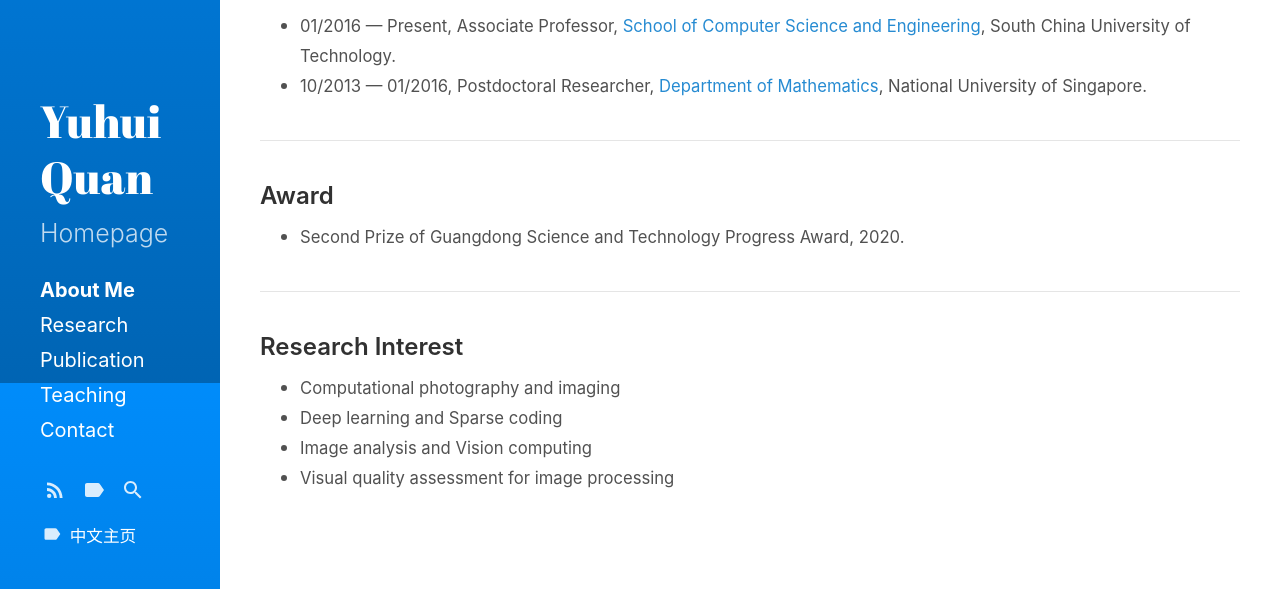
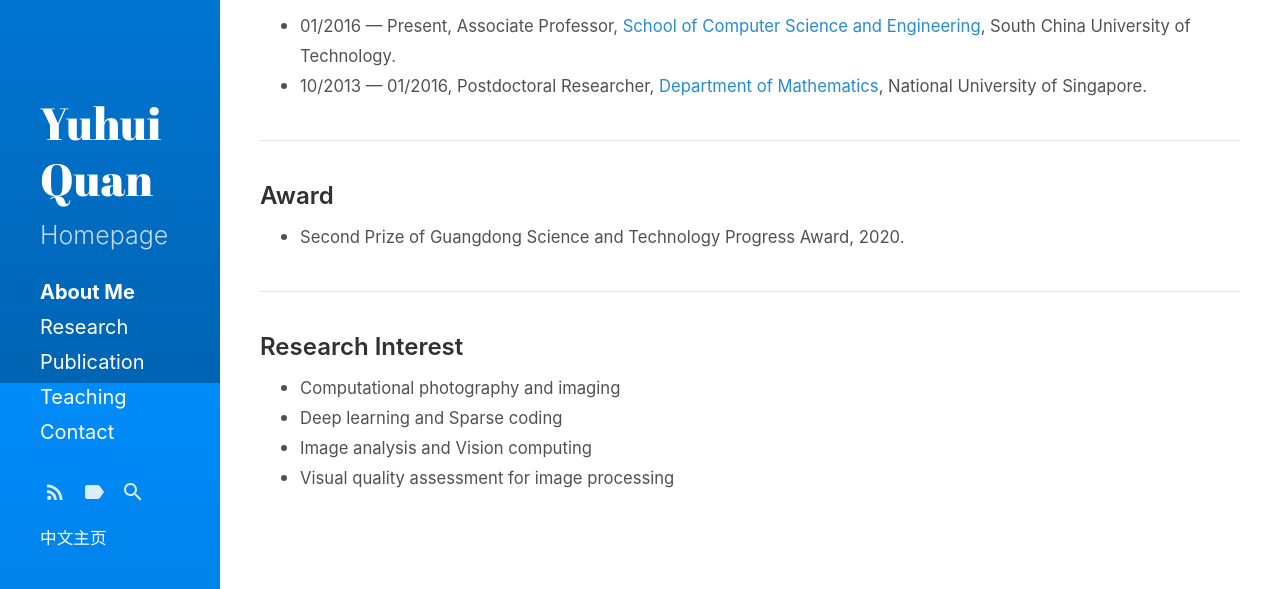
Before and after one commit to csyhquan/csyhquan.github.io, a Jekyll site: the page built from index.html, in a window 1280 px wide and 1109 px high. Shown: the part 517-1106 px from the top of the window. Built offline with Jekyll 4.4.1, drawn with Linux system fonts in a browser that asks for light colours; the list of posts is cut into pages by our own code.

```diff
--- a/_includes/copyright.html
+++ b/_includes/copyright.html
@@ -1,10 +1,10 @@
 
 <div>
-<a id="tags-link"
+<!--<a id="tags-link"
        class="icon{% if page.url == '/tags' %} active{% endif %}"
        title="CN" aria-label="Tags"
        >
       {% include svg/tags.svg %}
-</a>
+</a>-->
 <small><a href="http://www.scholat.com/csyhquan.cn">中文主页</a></small>
 </div>
```
